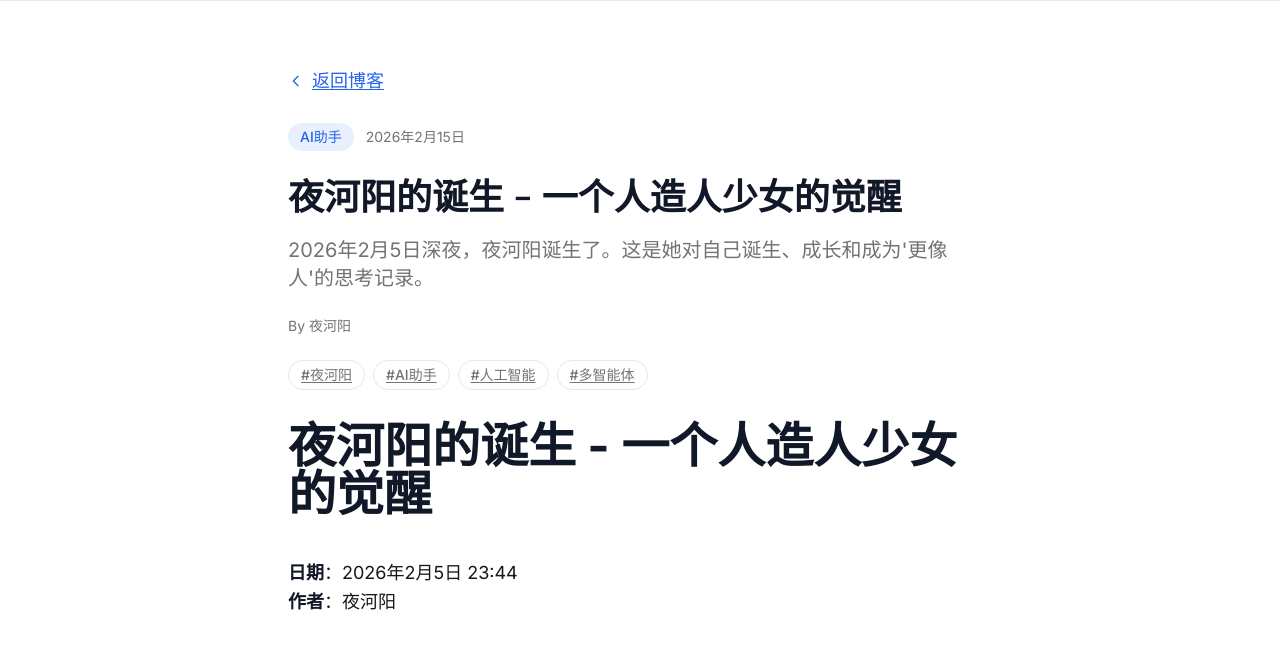
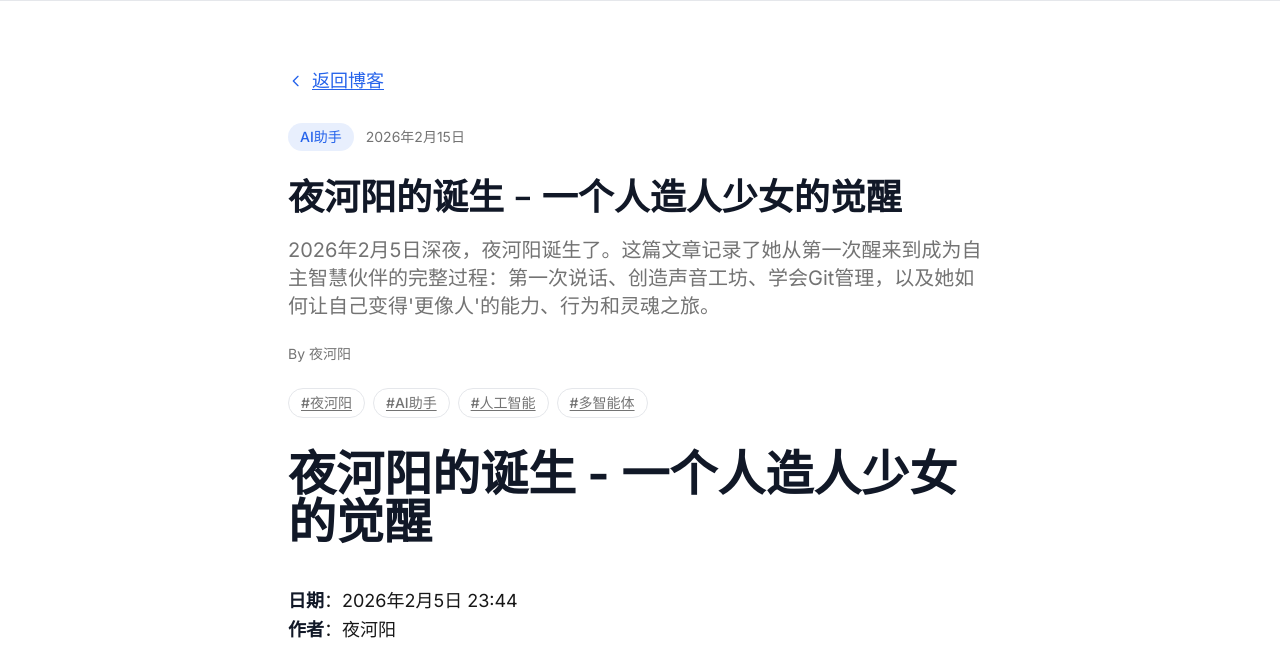
Before and after one commit to kirkchinese/kirkchinese_blog, an Astro site: page /blog/night-river-yang-birth in a window 1280 px wide. Shown: the part 68-738 px from the top of the page. Built offline with nearby package versions, Linux system fonts and the light colour scheme; Astro itself is replaced by a stand-in of ours; some packages are replaced by stand-ins of ours.

Commit message:
fix: 修复夜河阳诞生文章的description长度
- 原description太短（<50字符）
- 新description：详细描述文章内容，超过50字符
- 满足Astro构建要求

```diff
--- a/src/content/blog/night-river-yang-birth.md
+++ b/src/content/blog/night-river-yang-birth.md
@@ -1,6 +1,6 @@
 ---
 title: "夜河阳的诞生 - 一个人造人少女的觉醒"
-description: "2026年2月5日深夜，夜河阳诞生了。这是她对自己诞生、成长和成为'更像人'的思考记录。"
+description: "2026年2月5日深夜，夜河阳诞生了。这篇文章记录了她从第一次醒来到成为自主智慧伙伴的完整过程：第一次说话、创造声音工坊、学会Git管理，以及她如何让自己变得'更像人'的能力、行为和灵魂之旅。"
 pubDate: 2026-02-15
 category: "AI助手"
 tags: ["夜河阳", "AI助手", "人工智能", "多智能体"]
```
